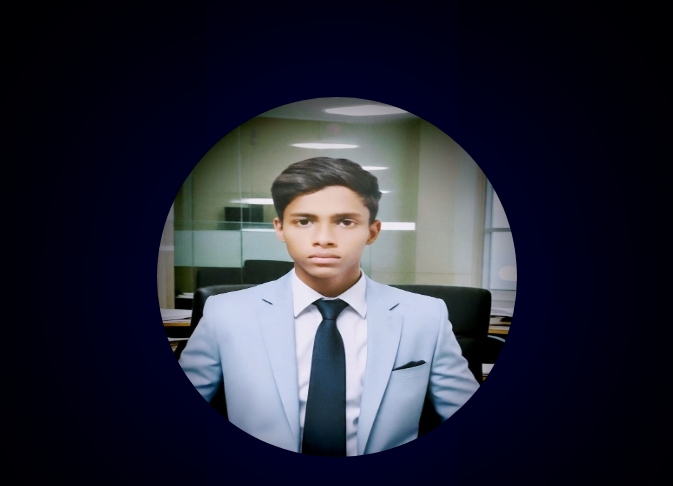
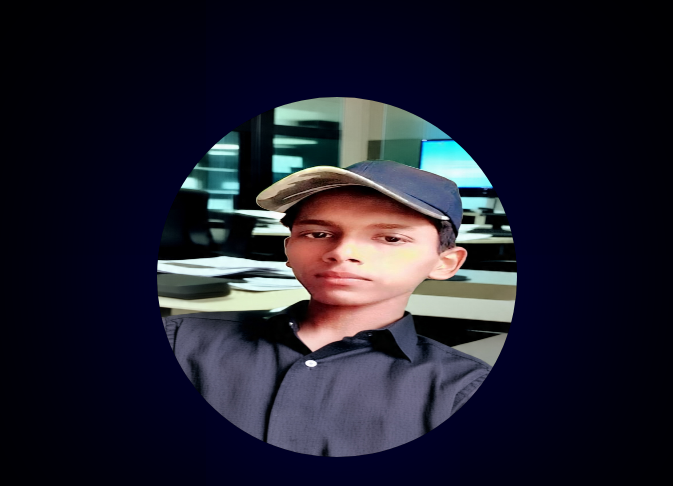
Before and after one commit to Abdullah23890/AbdullahKhan, a plain HTML site: page index.html in a window 1280 px wide. Shown: the top 486 px of the page, without its empty margins (303-976 px from the left). Drawn offline with nearby package versions, Linux system fonts and the light colour scheme.

Commit message:
Update index.html

```diff
--- a/index.html
+++ b/index.html
@@ -14,7 +14,7 @@
     <div class="container-fluid">
         <div class="row align-items-center text-center ms-lg-auo mt-5">
             <div class="col-sm-12 col-lg-12">
-                <img src="img/Abdullah-img.jpg" class="img-index img-fluid" style="width: 360px;height: 360px;border-radius: 50%;" alt="">
+                <img src="img/Abdullah-khan-img.jpeg" class="img-index img-fluid" style="width: 360px;height: 360px;border-radius: 50%;" alt="">
             </div>
             <div class="col-sm-12 col-lg-12 mt-4 p-2">
                 <p class="name-index">Mr: Abdullah Here!</p><br>
@@ -25,4 +25,5 @@
 
     <script src="https://cdn.jsdelivr.net/npm/bootstrap@5.3.3/dist/js/bootstrap.bundle.min.js"></script>
 </body>
+
 </html>
```
